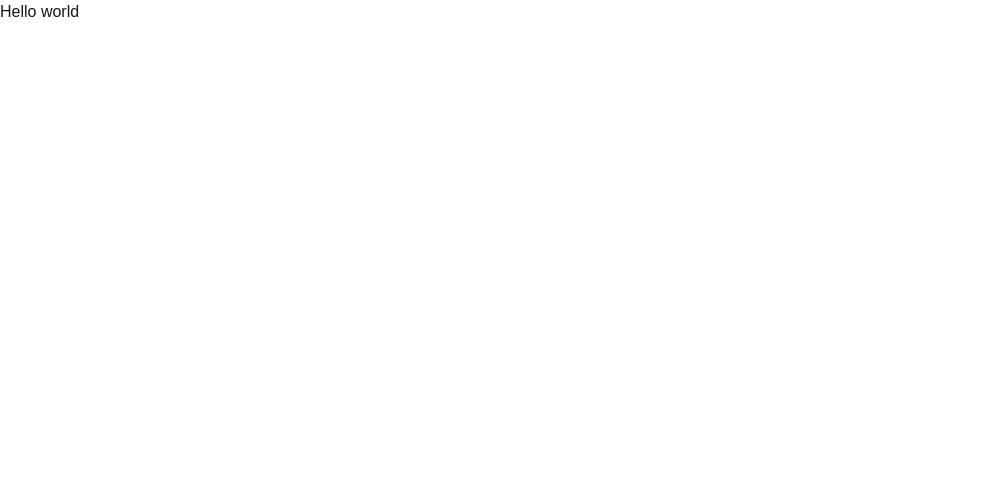
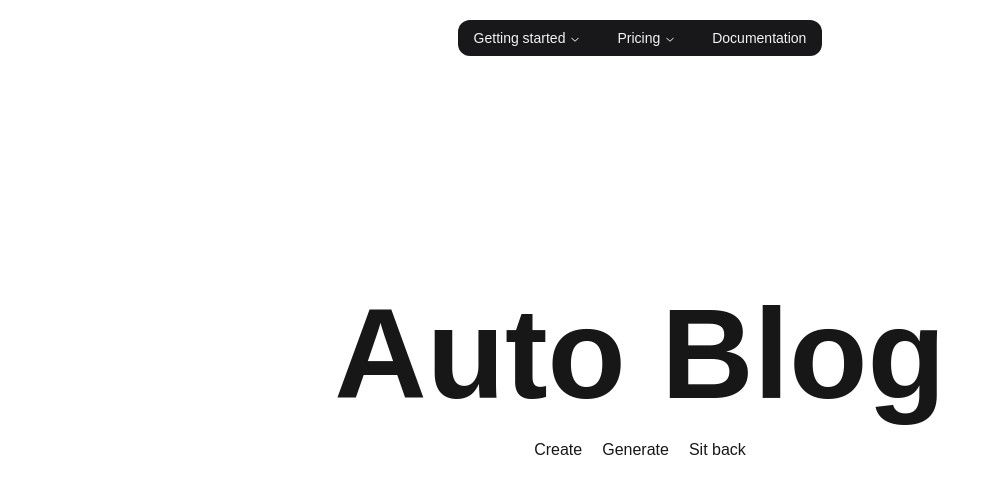
Before and after one commit to Nokrei/auto-blog, a Next.js app: page / in a window 1280 px wide. Shown: the top 494 px of the page, without its empty margins (0-1000 px from the left). Built offline with nearby package versions, Linux system fonts and the light colour scheme.

Commit message:
add navigation and initial page

```diff
--- a/package.json
+++ b/package.json
@@ -10,6 +10,7 @@
   },
   "dependencies": {
     "@radix-ui/react-icons": "^1.3.0",
+    "@radix-ui/react-navigation-menu": "^1.2.0",
     "class-variance-authority": "^0.7.0",
     "clsx": "^2.1.1",
     "lucide-react": "^0.441.0",
--- /dev/null
+++ b/src/app/_components/navigation/Navigation.tsx
@@ -0,0 +1,125 @@
+"use client";
+
+import * as React from "react";
+import Link from "next/link";
+
+import { cn } from "@/lib/utils";
+import {
+  NavigationMenu,
+  NavigationMenuContent,
+  NavigationMenuItem,
+  NavigationMenuLink,
+  NavigationMenuList,
+  NavigationMenuTrigger,
+  navigationMenuTriggerStyle,
+} from "@/components/ui/navigation-menu";
+
+const components: { title: string; href: string; description: string }[] = [
+  {
+    title: "Free",
+    href: "/docs/primitives/alert-dialog",
+    description:
+      "A free plan that allows you try out the platform with limited features.",
+  },
+  {
+    title: "Pro",
+    href: "/docs/primitives/hover-card",
+    description: "Unlock all the features of the platform with the Pro plan.",
+  },
+  {
+    title: "Enteprise",
+    href: "/docs/primitives/progress",
+    description:
+      "Folly custom solutions for your business with the Enterprise plan.",
+  },
+];
+
+export function Navigation() {
+  return (
+    <NavigationMenu className="mx-auto bg-zinc-900 rounded-xl my-5 bg-primary text-secondary">
+      <NavigationMenuList>
+        <NavigationMenuItem>
+          <NavigationMenuTrigger>Getting started</NavigationMenuTrigger>
+          <NavigationMenuContent>
+            <ul className="grid gap-3 p-6 md:w-[400px] lg:w-[500px] lg:grid-cols-[.75fr_1fr]">
+              <li className="row-span-3">
+                <NavigationMenuLink asChild>
+                  <a
+                    className="flex h-full w-full select-none flex-col justify-end rounded-md bg-gradient-to-b from-muted/50 to-muted p-6 no-underline outline-none focus:shadow-md"
+                    href="/"
+                  >
+                    <p className="text-7xl">AB</p>
+                    <div className="mb-2 mt-4 text-lg font-medium">
+                      Auto Blog
+                    </div>
+                    <p className="text-sm leading-tight text-muted-foreground">
+                      A platform that lets you generate blogs with AI.
+                    </p>
+                  </a>
+                </NavigationMenuLink>
+              </li>
+              <ListItem href="/docs" title="Introduction">
+                How does this work?
+              </ListItem>
+              <ListItem href="/docs/installation" title="Pricing">
+                Our pricing plans
+              </ListItem>
+              <ListItem href="/docs/primitives/typography" title="Use Cases">
+                What can I make with this?
+              </ListItem>
+            </ul>
+          </NavigationMenuContent>
+        </NavigationMenuItem>
+        <NavigationMenuItem>
+          <NavigationMenuTrigger>Pricing</NavigationMenuTrigger>
+          <NavigationMenuContent>
+            <ul className="grid w-[400px] gap-3 p-4 md:w-[500px] md:grid-cols-2 lg:w-[600px] ">
+              {components.map((component) => (
+                <ListItem
+                  key={component.title}
+                  title={component.title}
+                  href={component.href}
+                >
+                  {component.description}
+                </ListItem>
+              ))}
+            </ul>
+          </NavigationMenuContent>
+        </NavigationMenuItem>
+        <NavigationMenuItem>
+          <Link href="/docs" legacyBehavior passHref>
+            <NavigationMenuLink className={navigationMenuTriggerStyle()}>
+              Documentation
+            </NavigationMenuLink>
+          </Link>
+        </NavigationMenuItem>
+      </NavigationMenuList>
+    </NavigationMenu>
+  );
+}
+
+const ListItem = React.forwardRef<
+  React.ElementRef<"a">,
+  React.ComponentPropsWithoutRef<"a">
+>(({ className, title, children, ...props }, ref) => {
+  return (
+    <li>
+      <NavigationMenuLink asChild>
+        <a
+          ref={ref}
+          className={cn(
+            "block select-none space-y-1 rounded-md p-3 leading-none no-underline outline-none transition-colors hover:bg-accent hover:text-accent-foreground focus:bg-accent focus:text-accent-foreground",
+            className
+          )}
+          {...props}
+        >
+          <div className="text-sm font-medium leading-none">{title}</div>
+          <p className="line-clamp-2 text-sm leading-snug text-muted-foreground">
+            {children}
+          </p>
+        </a>
+      </NavigationMenuLink>
+    </li>
+  );
+});
+ListItem.displayName = "ListItem";
--- a/src/app/layout.tsx
+++ b/src/app/layout.tsx
@@ -1,6 +1,7 @@
 import type { Metadata } from "next";
 import localFont from "next/font/local";
 import "./globals.css";
+import { Navigation } from "./_components/navigation/Navigation";
 
 const geistSans = localFont({
   src: "./fonts/GeistVF.woff",
@@ -28,6 +29,7 @@
       <body
         className={`${geistSans.variable} ${geistMono.variable} antialiased`}
       >
+        <Navigation />
         {children}
       </body>
     </html>
--- a/src/app/page.tsx
+++ b/src/app/page.tsx
@@ -1,3 +1,14 @@
 export default function Home() {
-  return <main className="">Hello world</main>;
+  return (
+    <main className="max-w-7xl mx-auto">
+      <section className="min-h-[calc(100vh-200px)] flex flex-col items-center justify-center gap-10 md:gap-5">
+        <h1 className="text-9xl font-bold text-center">Auto Blog</h1>
+        <div className="flex gap-5">
+          <p>Create</p>
+          <p>Generate</p>
+          <p>Sit back</p>
+        </div>
+      </section>
+    </main>
+  );
 }
--- /dev/null
+++ b/src/components/ui/navigation-menu.tsx
@@ -0,0 +1,128 @@
+import * as React from "react"
+import { ChevronDownIcon } from "@radix-ui/react-icons"
+import * as NavigationMenuPrimitive from "@radix-ui/react-navigation-menu"
+import { cva } from "class-variance-authority"
+
+import { cn } from "@/lib/utils"
+
+const NavigationMenu = React.forwardRef<
+  React.ElementRef<typeof NavigationMenuPrimitive.Root>,
+  React.ComponentPropsWithoutRef<typeof NavigationMenuPrimitive.Root>
+>(({ className, children, ...props }, ref) => (
+  <NavigationMenuPrimitive.Root
+    ref={ref}
+    className={cn(
+      "relative z-10 flex max-w-max flex-1 items-center justify-center",
+      className
+    )}
+    {...props}
+  >
+    {children}
+    <NavigationMenuViewport />
+  </NavigationMenuPrimitive.Root>
+))
+NavigationMenu.displayName = NavigationMenuPrimitive.Root.displayName
+
+const NavigationMenuList = React.forwardRef<
+  React.ElementRef<typeof NavigationMenuPrimitive.List>,
+  React.ComponentPropsWithoutRef<typeof NavigationMenuPrimitive.List>
+>(({ className, ...props }, ref) => (
+  <NavigationMenuPrimitive.List
+    ref={ref}
+    className={cn(
+      "group flex flex-1 list-none items-center justify-center space-x-1",
+      className
+    )}
+    {...props}
+  />
+))
+NavigationMenuList.displayName = NavigationMenuPrimitive.List.displayName
+
+const NavigationMenuItem = NavigationMenuPrimitive.Item
+
+const navigationMenuTriggerStyle = cva(
+  "group inline-flex h-9 w-max items-center justify-center rounded-md bg-background px-4 py-2 text-sm font-medium transition-colors hover:bg-accent hover:text-accent-foreground focus:bg-accent focus:text-accent-foreground focus:outline-none disabled:pointer-events-none disabled:opacity-50 data-[active]:bg-accent/50 data-[state=open]:bg-accent/50"
+)
+
+const NavigationMenuTrigger = React.forwardRef<
+  React.ElementRef<typeof NavigationMenuPrimitive.Trigger>,
+  React.ComponentPropsWithoutRef<typeof NavigationMenuPrimitive.Trigger>
+>(({ className, children, ...props }, ref) => (
+  <NavigationMenuPrimitive.Trigger
+    ref={ref}
+    className={cn(navigationMenuTriggerStyle(), "group", className)}
+    {...props}
+  >
+    {children}{" "}
+    <ChevronDownIcon
+      className="relative top-[1px] ml-1 h-3 w-3 transition duration-300 group-data-[state=open]:rotate-180"
+      aria-hidden="true"
+    />
+  </NavigationMenuPrimitive.Trigger>
+))
+NavigationMenuTrigger.displayName = NavigationMenuPrimitive.Trigger.displayName
+
+const NavigationMenuContent = React.forwardRef<
+  React.ElementRef<typeof NavigationMenuPrimitive.Content>,
+  React.ComponentPropsWithoutRef<typeof NavigationMenuPrimitive.Content>
+>(({ className, ...props }, ref) => (
+  <NavigationMenuPrimitive.Content
+    ref={ref}
+    className={cn(
+      "left-0 top-0 w-full data-[motion^=from-]:animate-in data-[motion^=to-]:animate-out data-[motion^=from-]:fade-in data-[motion^=to-]:fade-out data-[motion=from-end]:slide-in-from-right-52 data-[motion=from-start]:slide-in-from-left-52 data-[motion=to-end]:slide-out-to-right-52 data-[motion=to-start]:slide-out-to-left-52 md:absolute md:w-auto ",
+      className
+    )}
+    {...props}
+  />
+))
+NavigationMenuContent.displayName = NavigationMenuPrimitive.Content.displayName
+
+const NavigationMenuLink = NavigationMenuPrimitive.Link
+
+const NavigationMenuViewport = React.forwardRef<
+  React.ElementRef<typeof NavigationMenuPrimitive.Viewport>,
+  React.ComponentPropsWithoutRef<typeof NavigationMenuPrimitive.Viewport>
+>(({ className, ...props }, ref) => (
+  <div className={cn("absolute left-0 top-full flex justify-center")}>
+    <NavigationMenuPrimitive.Viewport
+      className={cn(
+        "origin-top-center relative mt-1.5 h-[var(--radix-navigation-menu-viewport-height)] w-full overflow-hidden rounded-md border bg-popover text-popover-foreground shadow data-[state=open]:animate-in data-[state=closed]:animate-out data-[state=closed]:zoom-out-95 data-[state=open]:zoom-in-90 md:w-[var(--radix-navigation-menu-viewport-width)]",
+        className
+      )}
+      ref={ref}
+      {...props}
+    />
+  </div>
+))
+NavigationMenuViewport.displayName =
+  NavigationMenuPrimitive.Viewport.displayName
+
+const NavigationMenuIndicator = React.forwardRef<
+  React.ElementRef<typeof NavigationMenuPrimitive.Indicator>,
+  React.ComponentPropsWithoutRef<typeof NavigationMenuPrimitive.Indicator>
+>(({ className, ...props }, ref) => (
+  <NavigationMenuPrimitive.Indicator
+    ref={ref}
+    className={cn(
+      "top-full z-[1] flex h-1.5 items-end justify-center overflow-hidden data-[state=visible]:animate-in data-[state=hidden]:animate-out data-[state=hidden]:fade-out data-[state=visible]:fade-in",
+      className
+    )}
+    {...props}
+  >
+    <div className="relative top-[60%] h-2 w-2 rotate-45 rounded-tl-sm bg-border shadow-md" />
+  </NavigationMenuPrimitive.Indicator>
+))
+NavigationMenuIndicator.displayName =
+  NavigationMenuPrimitive.Indicator.displayName
+
+export {
+  navigationMenuTriggerStyle,
+  NavigationMenu,
+  NavigationMenuList,
+  NavigationMenuItem,
+  NavigationMenuContent,
+  NavigationMenuTrigger,
+  NavigationMenuLink,
+  NavigationMenuIndicator,
+  NavigationMenuViewport,
+}
```
Also changed, not shown: 1 other file (tests, documents, lock files or other folders).
